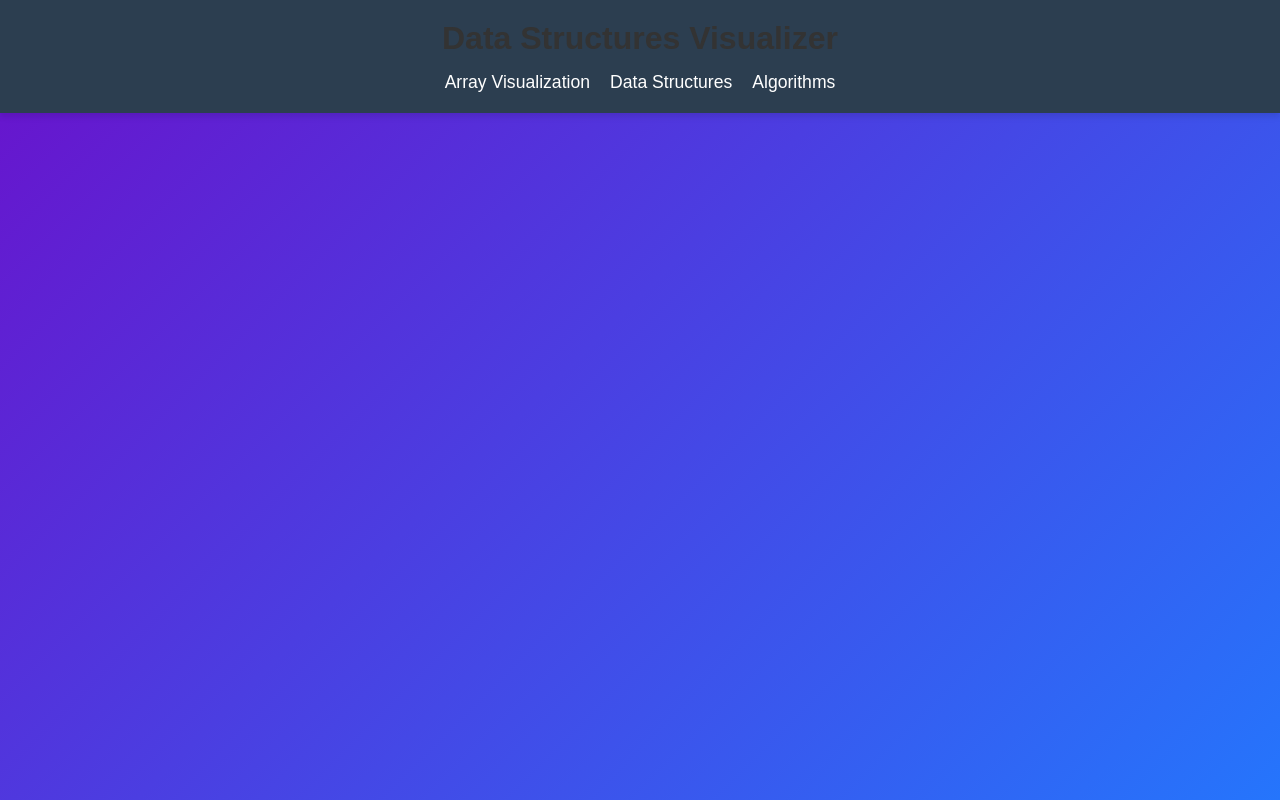
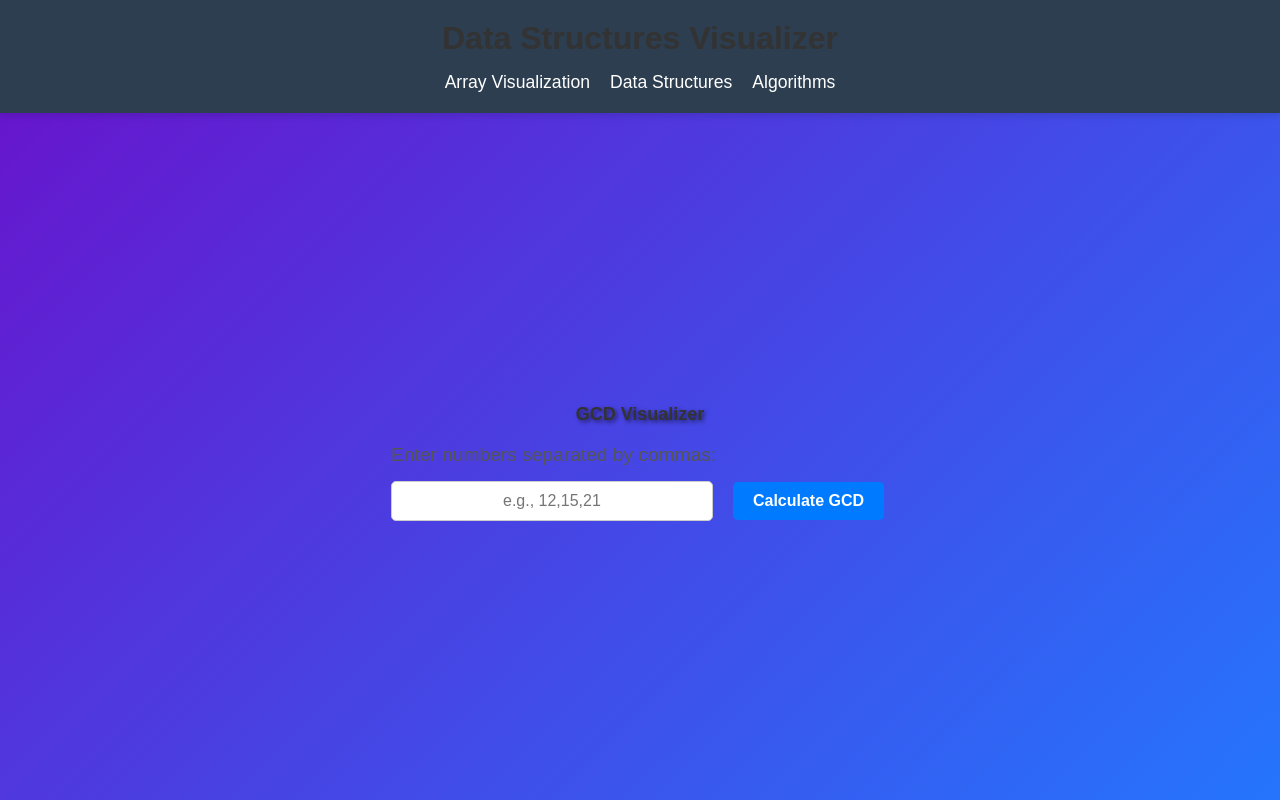
Before and after one commit to harikuchipudi/Data-Structure-Visualization, a React (Create React App) app in the folder frontend/: page /GCD in a window 1280 px wide. Built offline with nearby package versions, Linux system fonts and the light colour scheme.

Commit message:
temp gcd

```diff
--- a/frontend/src/App.js
+++ b/frontend/src/App.js
@@ -16,6 +16,7 @@ import NCrVisualization from './problems/ncr';
 import LCSVisualizer from './problems/longestCommonSubsequence';
 import { BrowserRouter as Router, Routes, Route } from 'react-router-dom';
 import { Link } from 'react-router-dom';
+import GCDVisualizer from './problems/gcd';
 
 function App() {
   return (
@@ -38,6 +39,7 @@ function App() {
             <Route path="/lis" element={<LongestSubsequence/>}/>
             <Route path="/nCr" element={<NCrVisualization/>}/>
             <Route path="/LCS" element={<LCSVisualizer/>}/>
+            <Route path="/GCD" element={<GCDVisualizer/>} />
             <Route path="/" element={<LandingPage/>} />
 
           </Routes>
--- /dev/null
+++ b/frontend/src/problems/GCDVisualizer.css
@@ -0,0 +1,87 @@
+body {
+    font-family: Arial, sans-serif;
+    background-color: #f9f9f9;
+    margin: 0;
+    padding: 0;
+  }
+
+  h2 {
+    text-align: center;
+    color: #333;
+  }
+
+  p {
+    margin-bottom: 10px;
+    color: #555;
+  }
+
+  input {
+    padding: 10px;
+    width: 300px;
+    border-radius: 5px;
+    border: 1px solid #ccc;
+  }
+
+  button {
+    margin-left: 10px;
+    padding: 10px 20px;
+    background-color: #007bff;
+    color: white;
+    border: none;
+    border-radius: 5px;
+    cursor: pointer;
+    font-size: 16px;
+    transition: background-color 0.3s ease;
+  }
+
+  button:hover {
+    background-color: #0056b3;
+  }
+
+  div {
+    padding: 20px;
+  }
+
+  h3 {
+    color: #444;
+    margin-bottom: 10px;
+  }
+
+  table {
+    border-collapse: collapse;
+    width: 100%;
+    margin-bottom: 20px;
+    background-color: white;
+    box-shadow: 0 2px 5px rgba(0, 0, 0, 0.1);
+  }
+
+  th,
+  td {
+    border: 1px solid #ddd;
+    padding: 12px;
+    text-align: center;
+  }
+
+  th {
+    background-color: #007bff;
+    color: white;
+  }
+
+  td {
+    color: #555;
+  }
+
+  tr:nth-child(even) {
+    background-color: #f2f2f2;
+  }
+
+  tr:hover {
+    background-color: #e6f7ff;
+  }
+
+  .result {
+    margin-top: 20px;
+    font-size: 18px;
+    font-weight: bold;
+    color: #007bff;
+  }
--- /dev/null
+++ b/frontend/src/problems/gcd.js
@@ -0,0 +1,105 @@
+import React, { useState } from "react";
+import "./GCDVisualizer.css";
+
+
+function GCDVisualizer() {
+  const [nums, setNums] = useState("");
+  const [steps, setSteps] = useState([]);
+  const [result, setResult] = useState(null);
+
+  // Utility to calculate GCD using Euclidean Algorithm
+  const gcdUtil = (a, b) => {
+    const steps = [];
+    while (b !== 0) {
+      steps.push({ a, b, remainder: a % b });
+      const temp = b;
+      b = a % b;
+      a = temp;
+    }
+    steps.push({ a, b, remainder: 0 }); // Final step when b becomes 0
+    return { gcd: a, steps };
+  };
+
+  const calculateGCD = () => {
+    const numbers = nums.split(",").map(Number);
+    const max = Math.max(...numbers);
+    const min = Math.min(...numbers);
+    const { gcd, steps } = gcdUtil(max, min);
+
+    setSteps(steps);
+    setResult(gcd);
+  };
+
+  return (
+    <div style={{ padding: "20px", fontFamily: "Arial, sans-serif" }}>
+      <h2>GCD Visualizer</h2>
+      <p>Enter numbers separated by commas:</p>
+      <input
+        type="text"
+        value={nums}
+        onChange={(e) => setNums(e.target.value)}
+        placeholder="e.g., 12,15,21"
+        style={{
+          padding: "10px",
+          width: "300px",
+          borderRadius: "5px",
+          border: "1px solid #ccc",
+        }}
+      />
+      <button
+        onClick={calculateGCD}
+        style={{
+          marginLeft: "10px",
+          padding: "10px 20px",
+          backgroundColor: "#007bff",
+          color: "white",
+          border: "none",
+          borderRadius: "5px",
+          cursor: "pointer",
+        }}
+      >
+        Calculate GCD
+      </button>
+      {result !== null && (
+        <div style={{ marginTop: "20px" }}>
+          <h3>Steps:</h3>
+          <table
+            style={{
+              borderCollapse: "collapse",
+              width: "100%",
+              marginBottom: "20px",
+            }}
+          >
+            <thead>
+              <tr>
+                <th style={{ border: "1px solid #ddd", padding: "8px" }}>a</th>
+                <th style={{ border: "1px solid #ddd", padding: "8px" }}>b</th>
+                <th style={{ border: "1px solid #ddd", padding: "8px" }}>
+                  a % b (Remainder)
+                </th>
+              </tr>
+            </thead>
+            <tbody>
+              {steps.map((step, index) => (
+                <tr key={index}>
+                  <td style={{ border: "1px solid #ddd", padding: "8px" }}>
+                    {step.a}
+                  </td>
+                  <td style={{ border: "1px solid #ddd", padding: "8px" }}>
+                    {step.b}
+                  </td>
+                  <td style={{ border: "1px solid #ddd", padding: "8px" }}>
+                    {step.remainder}
+                  </td>
+                </tr>
+              ))}
+            </tbody>
+          </table>
+          <h3>GCD: {result}</h3>
+        </div>
+      )}
+    </div>
+  );
+}
+
+export default GCDVisualizer;
```
